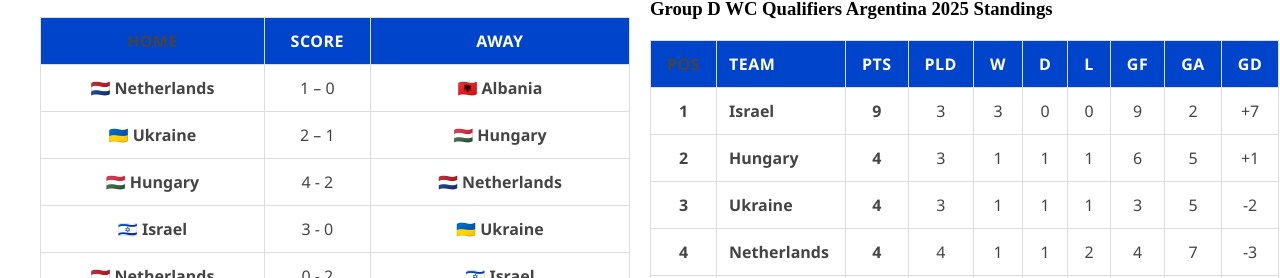
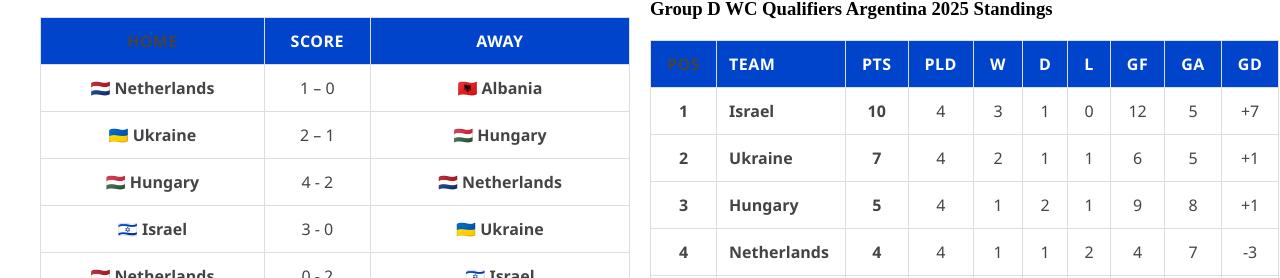
Before and after one commit to MarcusMachado15/whoisgonnawin-clean, a Next.js app: page / in a window 1280 px wide. Shown: the part 1997-2275 px from the top of the page. Built offline with nearby package versions, Linux system fonts and the light colour scheme.

Commit message:
Update Group B WC Qualifiers Argentina 2025 standings after matches 9 and 10

```diff
--- a/app/page.tsx
+++ b/app/page.tsx
@@ -372,11 +372,11 @@ const groupStandingsEurope: Record<string, Standing[]> = {
   { pos: 5, team: 'N. Macedonia', played: 4, won: 0, draw: 1, lost: 3, gf: 3, ga: 8, gd: -5, pts: 1 },
 ],
 'Group D WC Qualifiers Argentina 2025': [
-  { pos: 1, team: 'Israel',      played: 3, won: 3, draw: 0, lost: 0, gf:  9, ga: 2,  gd: +7, pts:  9 },
-  { pos: 2, team: 'Hungary',     played: 3, won: 1, draw: 1, lost: 1, gf:  6, ga: 5,  gd: +1, pts:  4 },
-  { pos: 3, team: 'Ukraine',     played: 3, won: 1, draw: 1, lost: 1, gf:  3, ga: 5,  gd: -2, pts:  4 },
+  { pos: 1, team: 'Israel',      played: 4, won: 3, draw: 1, lost: 0, gf: 12, ga: 5,  gd: +7, pts: 10 },
+  { pos: 2, team: 'Ukraine',     played: 4, won: 2, draw: 1, lost: 1, gf:  6, ga: 5,  gd: +1, pts:  7 },
+  { pos: 3, team: 'Hungary',     played: 4, won: 1, draw: 2, lost: 1, gf:  9, ga: 8,  gd: +1, pts:  5 },
   { pos: 4, team: 'Netherlands', played: 4, won: 1, draw: 1, lost: 2, gf:  4, ga: 7,  gd: -3, pts:  4 },
-  { pos: 5, team: 'Albania',     played: 3, won: 0, draw: 1, lost: 2, gf:  3, ga: 6,  gd: -3, pts:  1 },
+  { pos: 5, team: 'Albania',     played: 4, won: 0, draw: 1, lost: 3, gf:  3, ga: 9,  gd: -6, pts:  1 },
 ],
 
 'Group E WC Qualifiers Argentina 2025': [
```
